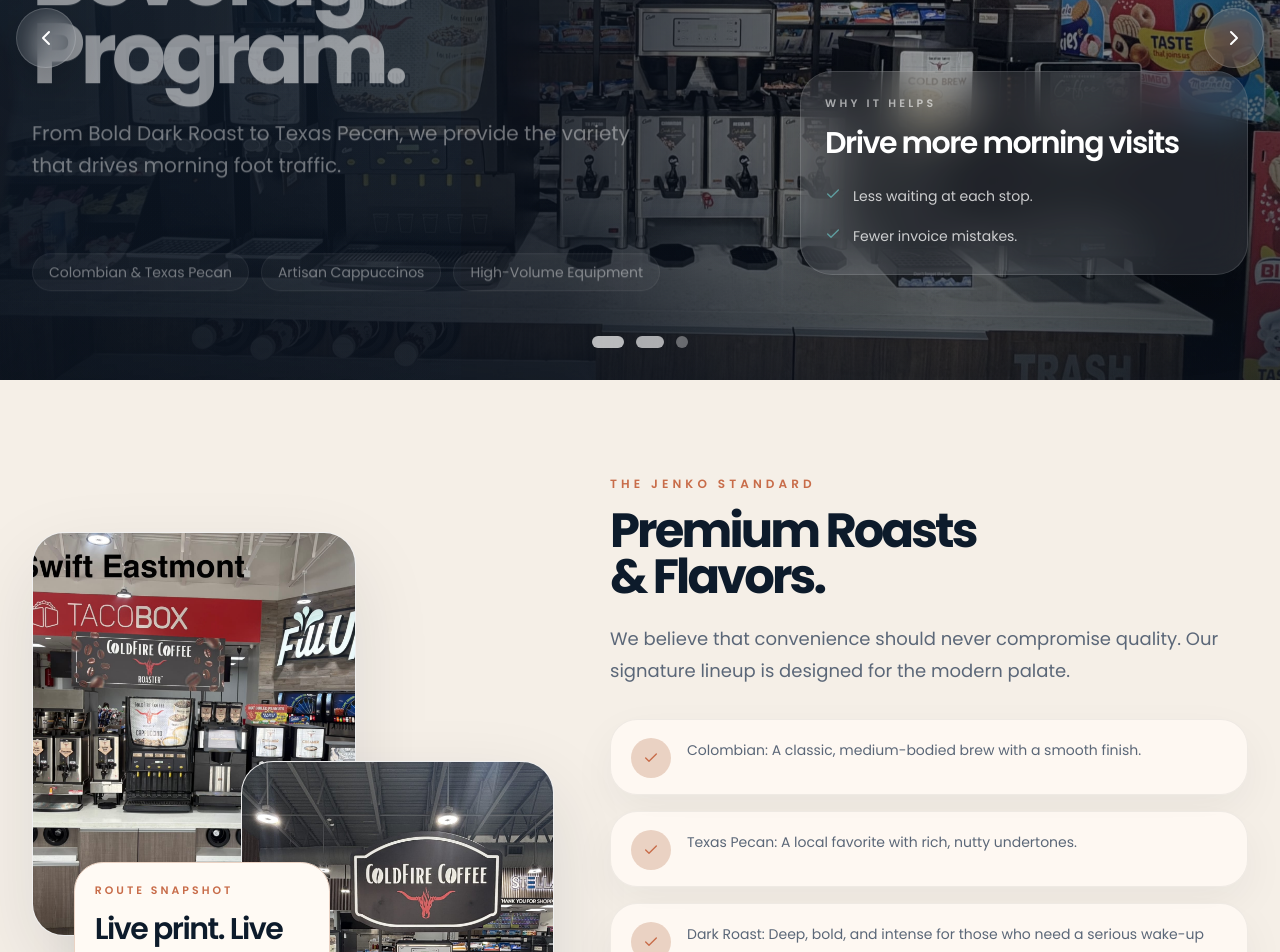
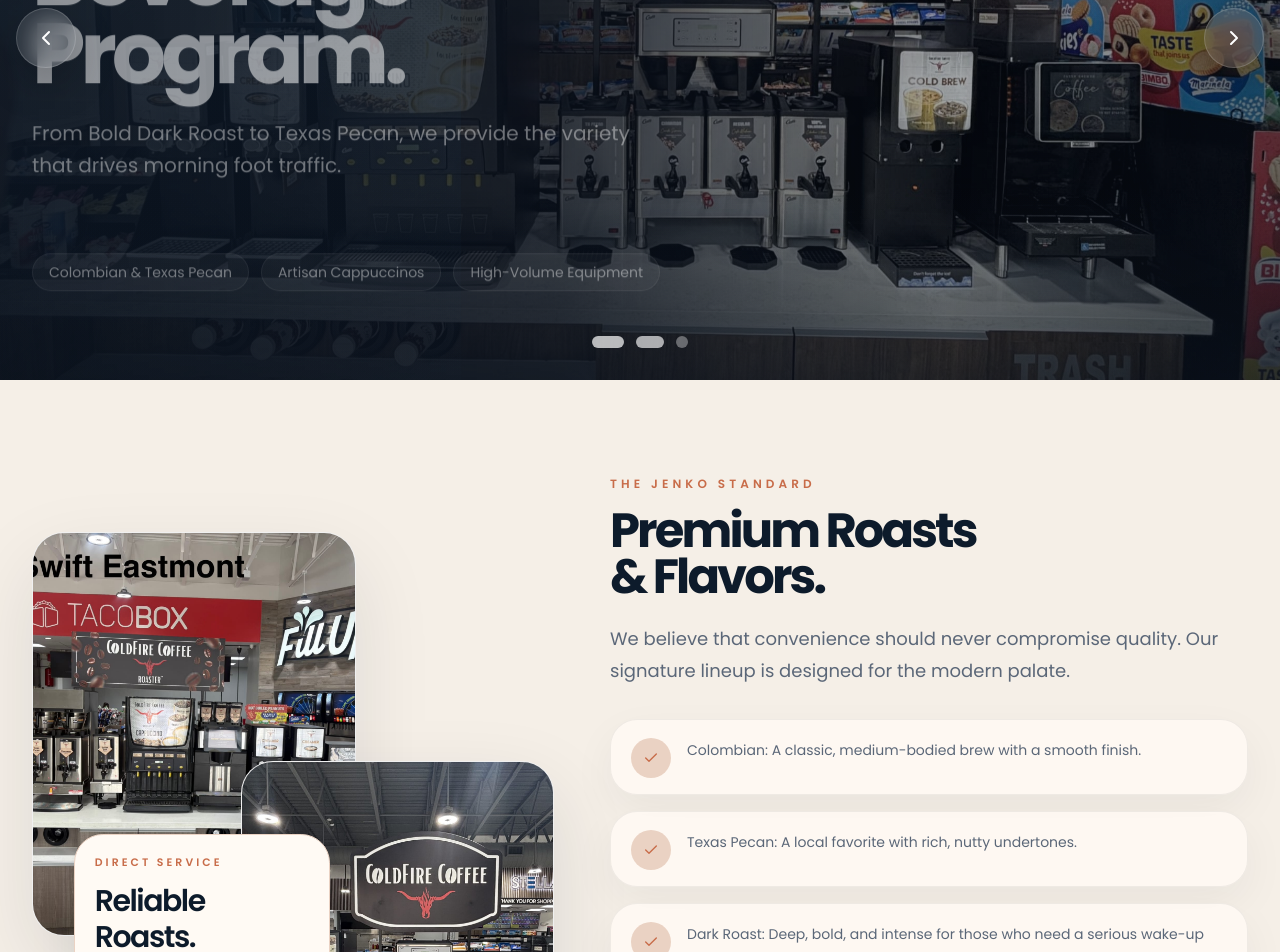
Before and after one commit to alphagit88-lab/Vendor-Management--Admin, a Next.js app: page / in a window 1280 px wide. Shown: the part 420-1372 px from the top of the page. Built offline with nearby package versions, Linux system fonts and the light colour scheme.

Commit message:
fnl chngs

```diff
--- a/app/about/page.tsx
+++ b/app/about/page.tsx
@@ -34,10 +34,13 @@
                   Quality without Compromise.
                 </h1>
                 <p className="mt-8 text-lg leading-8 text-[#5b6778]">
-                  At Jenko Coffee, we believe that convenience should never compromise quality. What started as a local roasting operation has grown into a full-service beverage partnership for businesses across the region.
+                  With over 35 years of experience in the coffee industry, we are a family-run business dedicated to treating every customer like part of our own. We provide a complete coffee program, offering high-quality products, state-of-the-art equipment, and bean-to-cup solutions tailored to your needs.
                 </p>
                 <p className="mt-6 text-lg leading-8 text-[#5b6778]">
-                  We provide the powerhouse behind the counter, from artisan beans to professional-grade equipment, ensuring your customers keep coming back for more.
+                  Serving over 300 convenience stores, we take pride in delivering reliable, in-house service you can count on. Our coffee is consistently graded above our competitors, ensuring a superior experience in every cup.
+                </p>
+                <p className="mt-6 text-lg leading-8 text-[#5b6778] font-semibold italic">
+                  Our goal is simple: to be your best and most trusted vendor.
                 </p>
               </div>
               <div className="order-1 lg:order-2 relative aspect-[4/5] overflow-hidden rounded-[3rem] shadow-2xl">
--- a/app/contact/page.tsx
+++ b/app/contact/page.tsx
@@ -39,7 +39,8 @@
                     </div>
                     <div>
                       <p className="text-sm font-semibold text-[#5b6778]">Call Us</p>
-                      <p className="text-xl font-bold text-[#0d1b2b]">(800) COLD-FIRE</p>
+                      <p className="text-xl font-bold text-[#0d1b2b]">817-682-1182</p>
+                      <p className="text-xl font-bold text-[#0d1b2b]">817-929-2730</p>
                     </div>
                   </div>
                   <div className="flex items-center gap-6">
--- a/app/page.tsx
+++ b/app/page.tsx
@@ -60,7 +60,6 @@
   description: string;
   image: StaticImageData;
   alt: string;
-  spotlight: string;
 }> = [
     {
       eyebrow: 'Premium Beverage Solutions',
@@ -69,7 +68,6 @@
         'Premium roasts, reliable equipment, and flavors your customers will keep coming back for.',
       image: sld1,
       alt: 'Freshly brewed premium coffee in a professional c-store setting.',
-      spotlight: 'Quality roasts for every customer',
     },
     {
       eyebrow: 'Texas-Sized Variety',
@@ -77,7 +75,6 @@
       description: 'From Bold Dark Roast to Texas Pecan, we provide the variety that drives morning foot traffic.',
       image: sld2,
       alt: 'A variety of coffee blends and roasts displayed in a modern cafe environment.',
-      spotlight: 'Drive more morning visits',
     },
     {
       eyebrow: 'Professional Equipment',
@@ -85,7 +82,6 @@
       description: 'Professional-grade cappuccino and coffee machines tailored for the fast-paced retail environment.',
       image: sld3,
       alt: 'High-end cappuccino and coffee machines ready for retail use.',
-      spotlight: 'Reliable machines for high volume',
     },
   ];
 
@@ -385,26 +381,7 @@
                   </div>
                 </div>
 
-                <div className="hidden lg:block">
-                  <div className="ml-auto max-w-md rounded-[2rem] border border-white/12 bg-white/10 p-6 text-white shadow-[0_28px_70px_rgba(0,0,0,0.25)] backdrop-blur-xl">
-                    <p className="text-[0.68rem] font-semibold uppercase tracking-[0.3em] text-white/58">
-                      Why it helps
-                    </p>
-                    <p className="mt-3 font-[family:var(--font-space-grotesk)] text-3xl font-semibold leading-tight tracking-[-0.05em] text-white">
-                      {currentSlide.spotlight}
-                    </p>
-                    <div className="mt-5 space-y-3 text-sm leading-7 text-white/76">
-                      <div className="flex items-start gap-3">
-                        <Check className="mt-1 h-4 w-4 shrink-0 text-[var(--landing-highlight)]" />
-                        <span>Less waiting at each stop.</span>
-                      </div>
-                      <div className="flex items-start gap-3">
-                        <Check className="mt-1 h-4 w-4 shrink-0 text-[var(--landing-highlight)]" />
-                        <span>Fewer invoice mistakes.</span>
-                      </div>
-                    </div>
-                  </div>
-                </div>
+
               </div>
             </div>
 
@@ -455,13 +432,13 @@
 
                 <div className="absolute bottom-[9%] left-[8%] max-w-[16rem] rounded-[1.8rem] border border-[var(--landing-accent-soft)] bg-[var(--landing-surface)] p-5 shadow-[0_20px_50px_rgba(17,32,51,0.08)]">
                   <p className="text-[0.68rem] font-semibold uppercase tracking-[0.28em] text-[var(--landing-accent)]">
-                    Route snapshot
+                    Direct Service
                   </p>
                   <p className="mt-3 font-[family:var(--font-space-grotesk)] text-3xl font-semibold tracking-[-0.05em] text-[var(--landing-brand-strong)]">
-                    Live print. Live sync.
+                    Reliable Roasts.
                   </p>
                   <p className="mt-2 text-sm leading-7 text-[var(--landing-muted)]">
-                    Field teams can confirm, update, and print on-site without losing momentum.
+                    Our team ensures your station is always stocked with fresh beans and fully operational equipment.
                   </p>
                 </div>
               </div>
```
